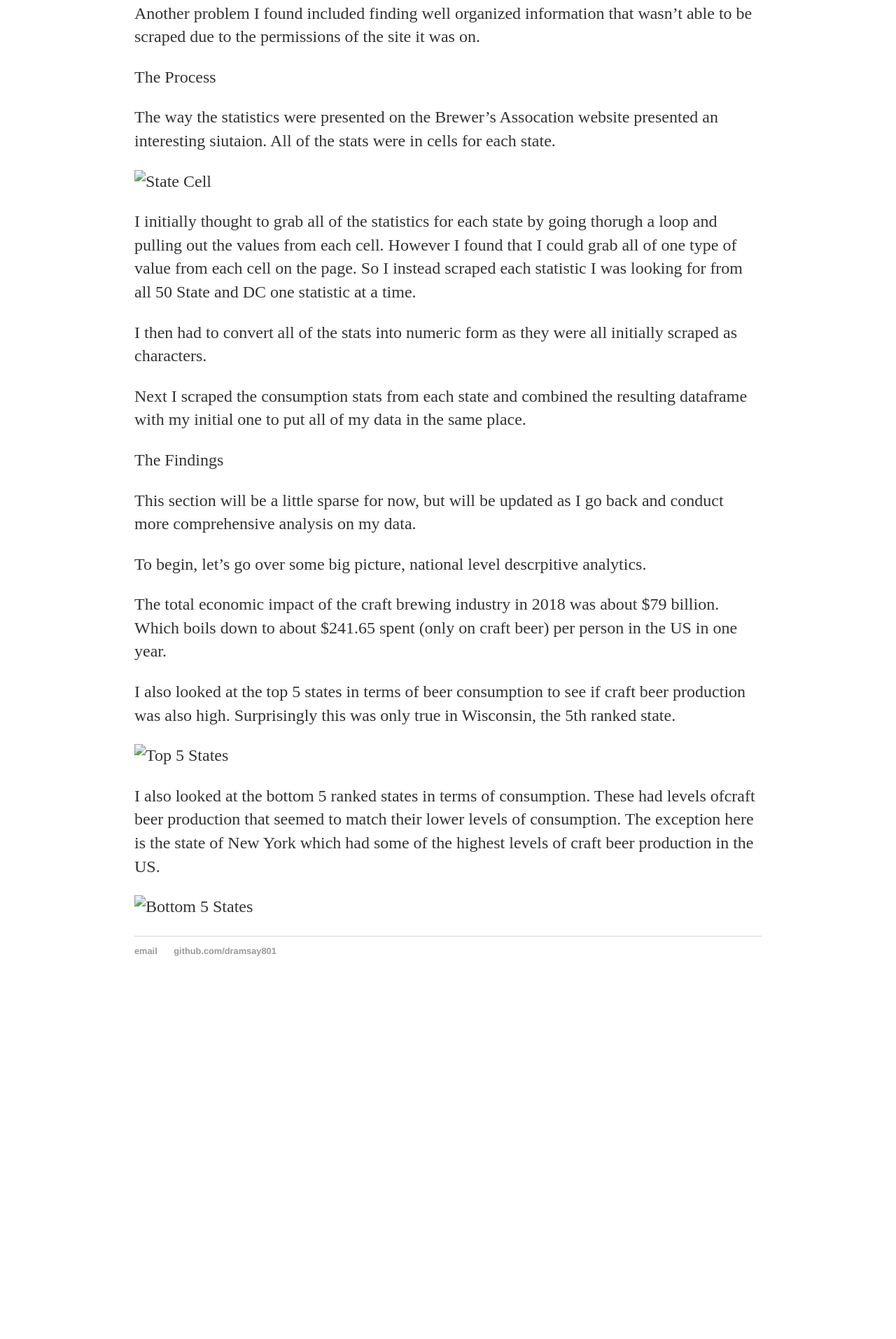
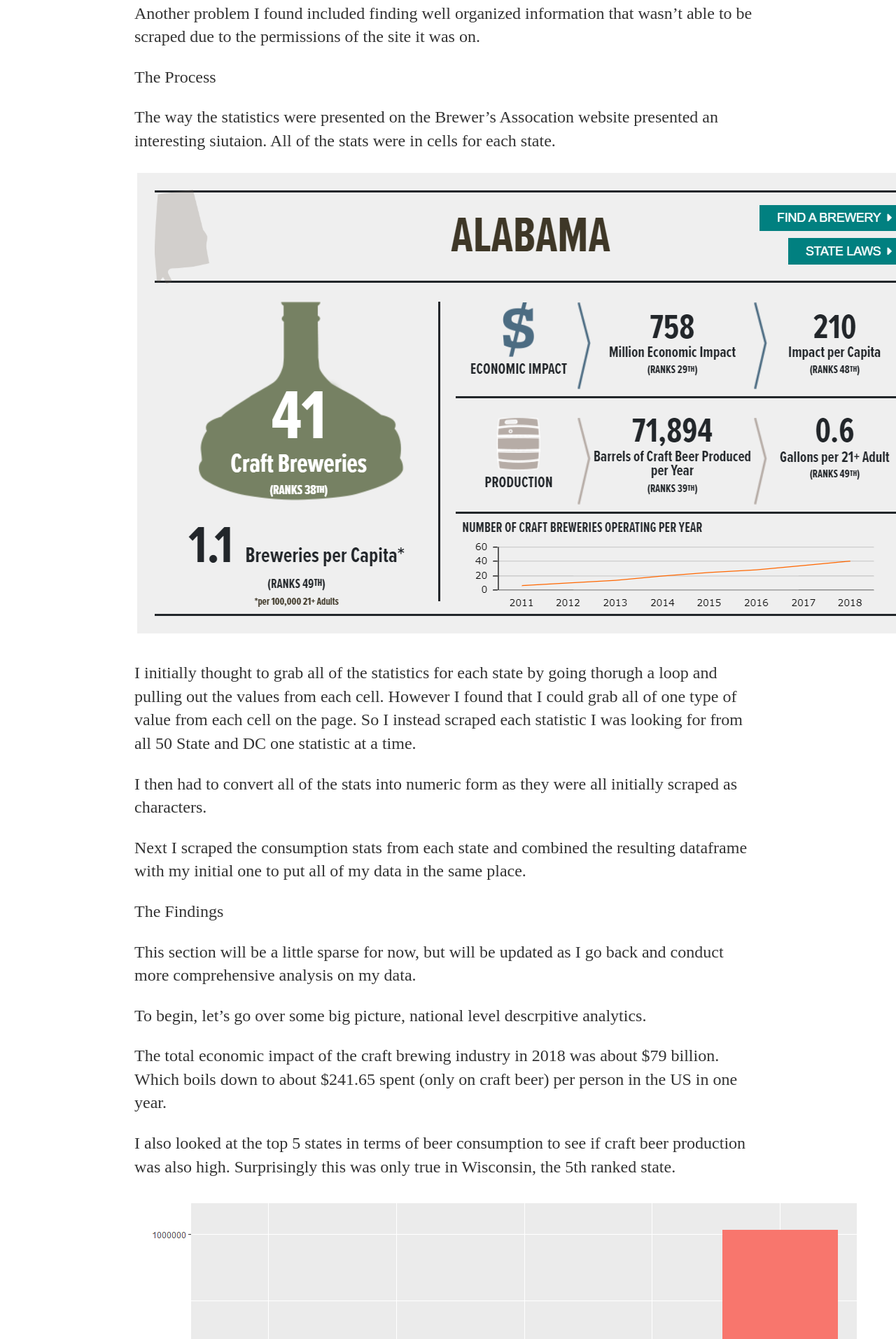
Before and after one commit to dramsay801/dramsay801.github.io, a Jekyll site: the page built from _posts/2019-10-31-Project-Post.md, in a window 1280 px wide. Shown: the part 1001-2914 px from the top of the page at 70% size. Built offline with Jekyll 4.4.1, drawn with Linux system fonts in a browser that asks for light colours; before the commit the page ends 2427 px from its top, so only the background shows below that.

Commit message:
Update 2019-10-31-Project-Post.md

```diff
--- a/_posts/2019-10-31-Project-Post.md
+++ b/_posts/2019-10-31-Project-Post.md
@@ -27,7 +27,7 @@ The Process
 The way the statistics were presented on the  Brewer's Assocation website presented an interesting siutaion.
 All of the stats were in cells for each state.
 
-![State Cell]({{https://github.com/dramsay801/dramsay801.github.io/blob/master/images/Cellpic.PNG}})
+![State Cell](https://github.com/dramsay801/dramsay801.github.io/blob/master/images/Cellpic.PNG)
 
 I initially thought to grab all of the statistics for each state by going thorugh a loop and pulling out the values from each cell.
 However I found that I could grab all of one type of value from each cell on the page. So I instead scraped each statistic I was looking for from all 50 State and DC one statistic at a time.
@@ -47,9 +47,9 @@ The total economic impact of the craft brewing industry in 2018 was about $79 bi
 
 I also looked at the top 5 states in terms of beer consumption to see if craft beer production was also high. Surprisingly this was only true in Wisconsin, the 5th ranked state.
 
-![Top 5 States]({{https://github.com/dramsay801/dramsay801.github.io/blob/master/images/Top_5_consumption.PNG}})
+![Top 5 States](https://github.com/dramsay801/dramsay801.github.io/blob/master/images/Top_5_consumption.PNG)
 
 
 I also looked at the bottom 5 ranked states in terms of consumption. These had levels ofcraft beer production that seemed to match their lower levels of consumption. The exception here is the state of New York which had some of the highest levels of craft beer production in the US.
 
-![Bottom 5 States]({{https://github.com/dramsay801/dramsay801.github.io/blob/master/images/Bottom_5_consumption.PNG}})
+![Bottom 5 States](https://github.com/dramsay801/dramsay801.github.io/blob/master/images/Bottom_5_consumption.PNG)
```
